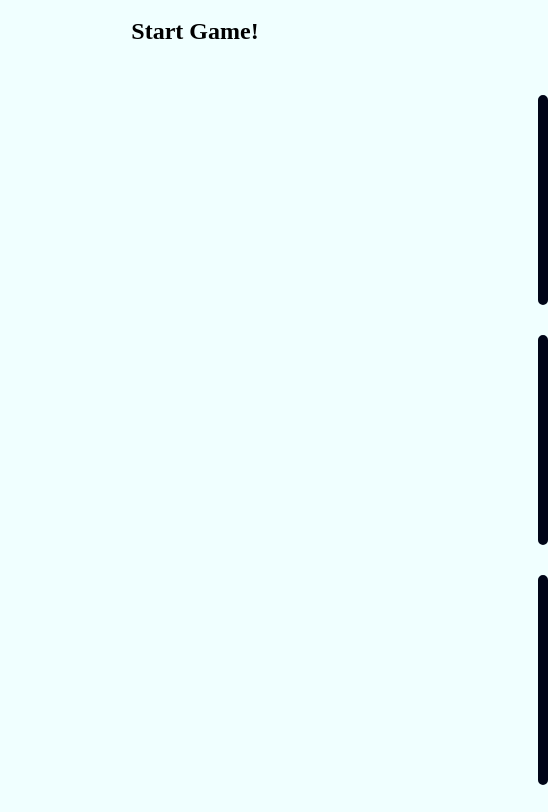
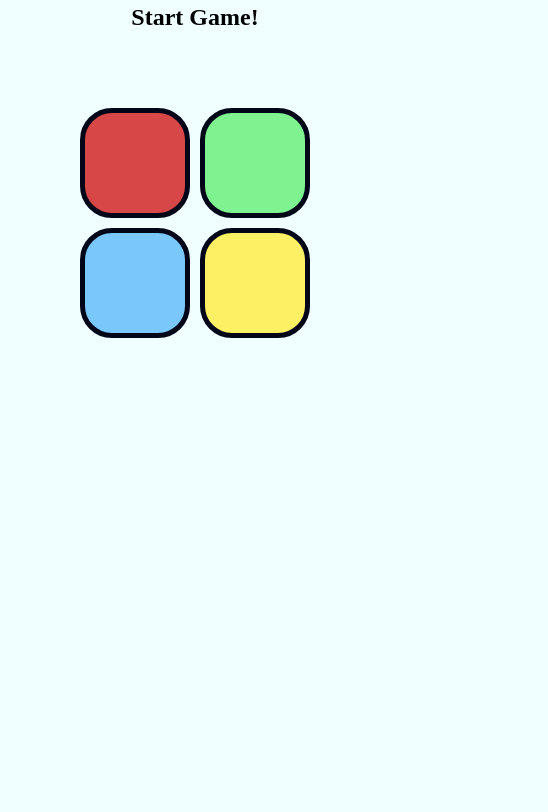
Before and after one commit to kamini08/Simon-game, a plain HTML site: page index.html in a window 390 px wide. Shown: the part 107-919 px from the top of the page, 548 px wide, since content can reach past the window. After the commit the page ends 844 px from the top, so only its background shows below. Drawn offline with Linux system fonts and the light colour scheme.

Commit message:
Update style.css

```diff
--- a/style.css
+++ b/style.css
@@ -1,16 +1,22 @@
 body {
     margin: 0px, 0px;
     background-color: azure;
+    display: flex;
+    flex-direction: column;
+    align-items: center;
+
 
 }
 
 h1 {
     text-align: center;
     font-size: 50px;
+    margin: 0.4rem;
 }
 
 h2 {
     text-align: center;
+    margin: 2rem;
 }
 
 
@@ -18,8 +24,8 @@ h2 {
 .btn-container div {
     height: 200px;
     width: 200px;
-    margin-left: 30px;
-    margin-top: 30px;
+    position: relative;
+    margin: 10px 10px;
     border-style: solid;
     border-width: 5px;
     border-color: #000518;
@@ -28,29 +34,71 @@ h2 {
 }
 
 .btn-container {
-    margin-left: 500px;
-    margin-right: 400px;
+    width: 500px;
+    align-items: center;
+    justify-content: center;
     display: flex;
     flex-wrap: wrap;
+    margin: 40px auto;
+}
+
+.start,
+.restart {
+    font-size: 2rem;
+    padding: 0.5rem 2rem;
+    border: 3px solid rgb(2, 19, 5);
+    background-color: rgb(158, 245, 245);
+    border-radius: 0.6rem;
+}
+
+.start:hover {
+    font-size: 2.05rem;
+    cursor: pointer;
 }
 
 .red {
-    background-color: #8d8cd7;
+    background-color: #d84747;
 }
 
 .green {
-    background-color: #2d4093;
+    background-color: #7ff390;
 }
 
 .blue {
-    background-color: #18415d;
+    background-color: #7ac7fb;
 }
 
 
 .purple {
-    background-color: #000518;
+    background-color: #fdf064;
 }
 
 .flash {
-    background-color: white;
+    background-color: rgba(245, 245, 245, 0.9);
 }
+
+.hidden {
+    display: none;
+}
+
+@media only screen and (max-width: 600px) {
+
+    .btn-container div {
+        height: 100px;
+        width: 100px;
+
+        margin: 5px 5px;
+
+
+    }
+
+    .btn-container {
+        width: 300px;
+        align-items: center;
+        justify-content: center;
+        display: flex;
+        flex-wrap: wrap;
+        margin: 40px auto;
+    }
+
+}
```
